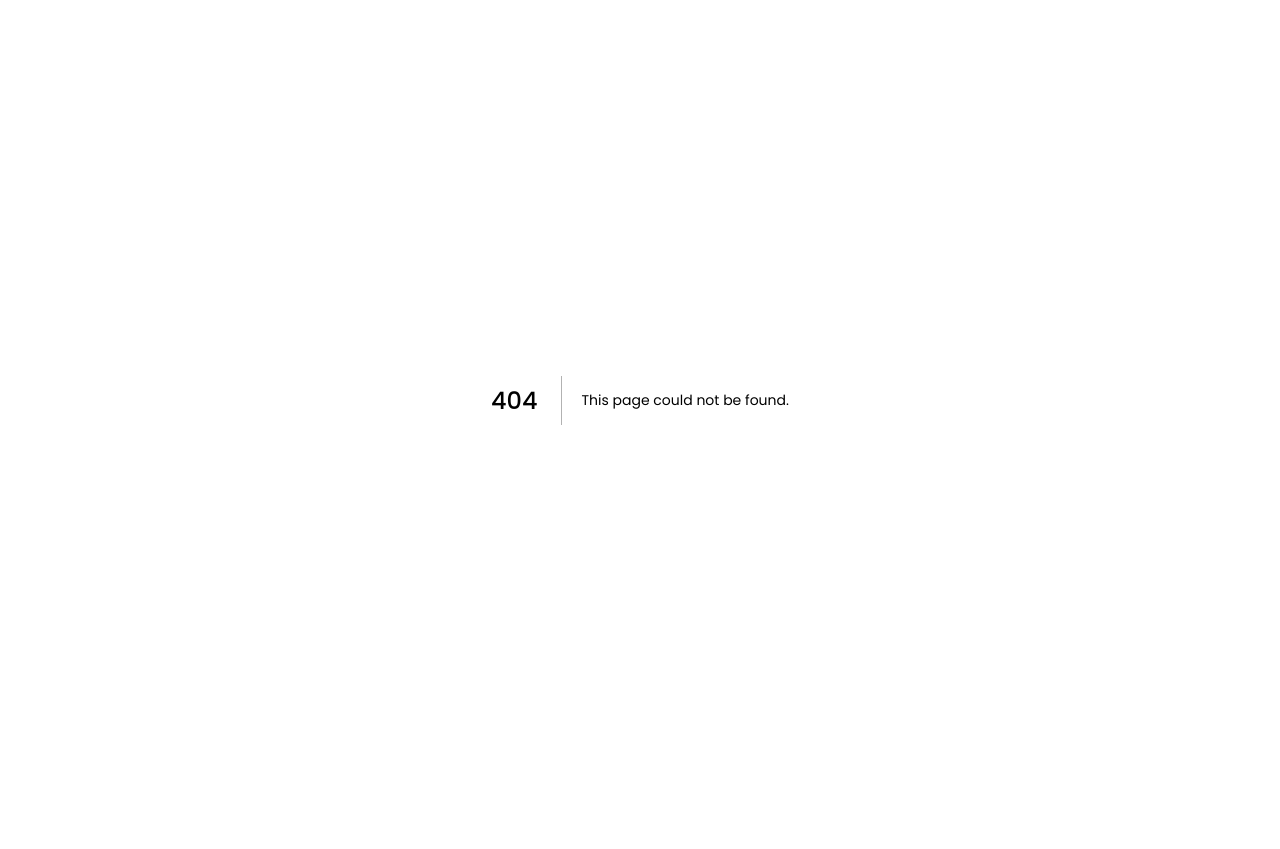
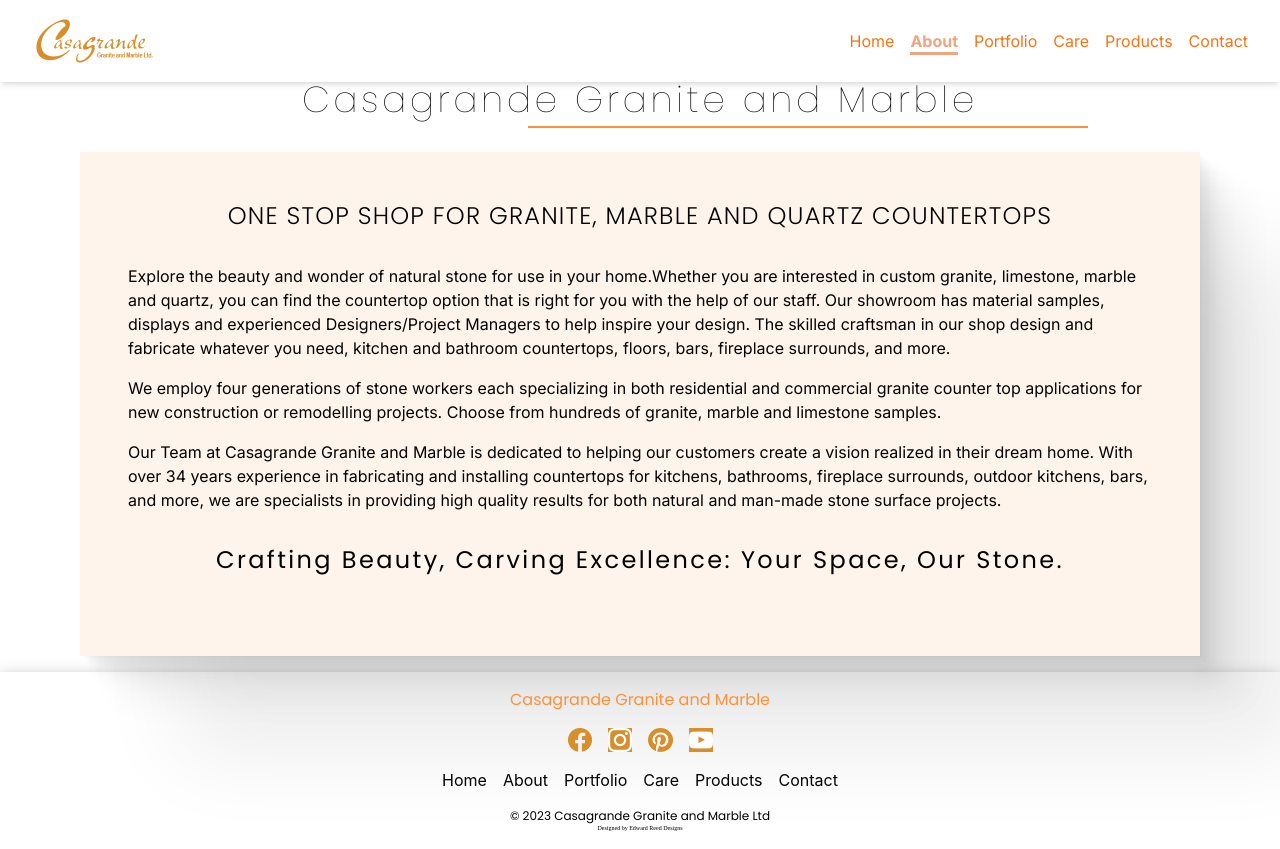
Before and after one commit to edwardreeddesign/Casagrande, a Next.js app: page /about in a window 1280 px wide. Before the commit this address had no page. Before the commit the page ends 800 px from the top, so only its background shows below. Built offline with nearby package versions, Linux system fonts and the light colour scheme.

Commit message:
added about page

```diff
--- a/components/Layout.js
+++ b/components/Layout.js
@@ -22,9 +22,9 @@
           {/* <Nav /> */}
           <Nav />
           <main>{children}</main>
+          <Footer />
         </div>
       </motion.div>
-      <Footer />
     </>
   );
 };
--- /dev/null
+++ b/pages/about.js
@@ -0,0 +1,47 @@
+import Layout from '../components/Layout';
+
+const AboutPage = () => {
+  return (
+    <Layout title="About">
+      <div className="mb-4 md:px-8 lg:px-20">
+        <h1 className="text-2xl md:text-3xl lg:text-4xl text-center  tracking-widest font-thin relative mb-8">
+          Casagrande Granite and Marble
+          <div className=" absolute  w-1/2   bg-orange-400 h-[2px]  bottom-[-20%] left-[40%] " />
+        </h1>
+        <div className="bg-orange-400/10 p-12 shadow-shadow2">
+          <h2 className="text-xl md:text-2xl tracking-wider text-center font-light mb-8">
+            ONE STOP SHOP FOR GRANITE, MARBLE AND QUARTZ COUNTERTOPS
+          </h2>
+          <p className="mb-4">
+            Explore the beauty and wonder of natural stone for use in your
+            home.Whether you are interested in custom granite, limestone, marble
+            and quartz, you can find the countertop option that is right for you
+            with the help of our staff. Our showroom has material samples,
+            displays and experienced Designers/Project Managers to help inspire
+            your design. The skilled craftsman in our shop design and fabricate
+            whatever you need, kitchen and bathroom countertops, floors, bars,
+            fireplace surrounds, and more.
+          </p>
+          <p className="mb-4">
+            We employ four generations of stone workers each specializing in
+            both residential and commercial granite counter top applications for
+            new construction or remodelling projects. Choose from hundreds of
+            granite, marble and limestone samples.
+          </p>
+          <p className="mb-4">
+            Our Team at Casagrande Granite and Marble is dedicated to helping
+            our customers create a vision realized in their dream home. With
+            over 34 years experience in fabricating and installing countertops
+            for kitchens, bathrooms, fireplace surrounds, outdoor kitchens,
+            bars, and more, we are specialists in providing high quality results
+            for both natural and man-made stone surface projects.
+          </p>
+          <h2 className="text-xl md:text-2xl tracking-widest text-center font-normal my-8">
+            Crafting Beauty, Carving Excellence: Your Space, Our Stone.
+          </h2>
+        </div>
+      </div>
+    </Layout>
+  );
+};
+export default AboutPage;
```
